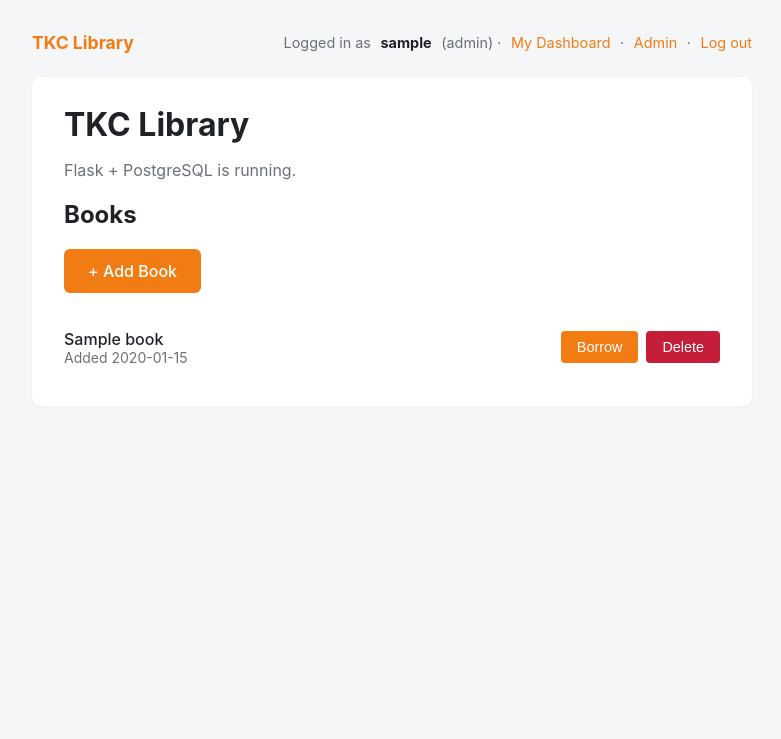
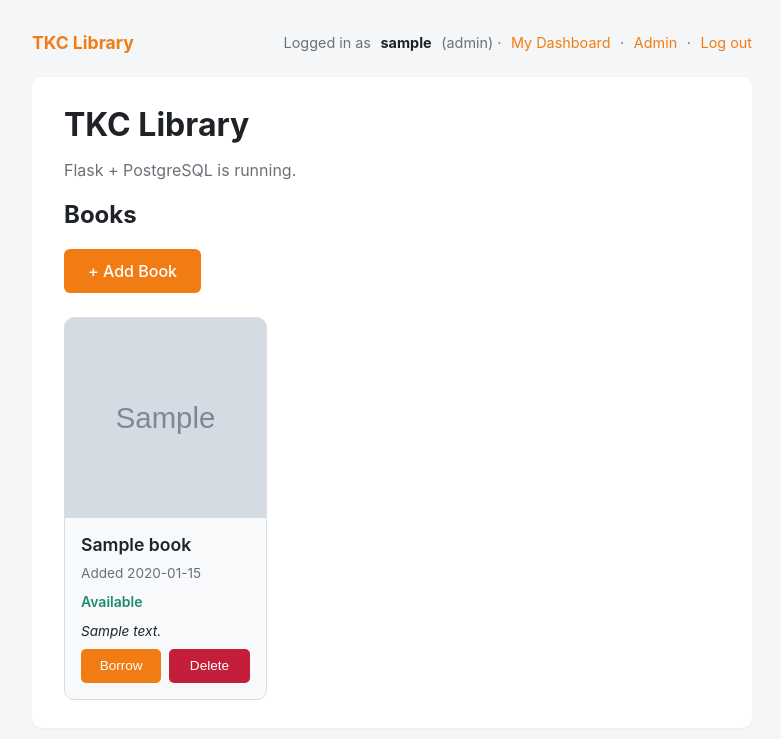
Before and after one commit to TheKeyholdingCompany/librarian, a Flask app: page / in a window 1280 px wide. Shown: the top 739 px of the page, without its empty margins (248-1029 px from the left). Run offline with Flask 3, Linux system fonts and the light colour scheme; the visitor is signed in with stand-in values (Sample User, id 1); tables that the repository leaves empty hold one stand-in row (values such as "Sample post"); grey boxes marked "Sample" are stand-in pictures.

Commit message:
Add 3x3 grid layout and book photo upload functionality

```diff
--- a/app/forms.py
+++ b/app/forms.py
@@ -1,11 +1,13 @@
 from flask_wtf import FlaskForm
 from wtforms import StringField, PasswordField, TextAreaField, SubmitField
 from wtforms.validators import DataRequired, Length, Email, EqualTo
+from flask_wtf.file import FileField, FileAllowed
 
 
 class BookForm(FlaskForm):
     name = StringField("Book Name", validators=[DataRequired(), Length(min=1, max=120)])
     description = TextAreaField("Description", validators=[Length(max=500)])
+    photo = FileField("Book Photo", validators=[FileAllowed(["jpg", "jpeg", "png", "gif"], "Images only!")])
     submit = SubmitField("Add Book")
 
 
--- a/app/library/routes.py
+++ b/app/library/routes.py
@@ -2,12 +2,20 @@ from flask import render_template, redirect, url_for, session, flash
 from datetime import datetime, timezone, timedelta
 from sqlalchemy.orm import selectinload
 from werkzeug.security import generate_password_hash
+from werkzeug.utils import secure_filename
+import os
+from uuid import uuid4
 
 from app.auth.decorators import login_required, admin_required
 from app.extensions import db
 from app.forms import BookForm
 from app.library import bp
 from app.models import Book, Borrow, User
+
+# Photo upload configuration
+UPLOAD_FOLDER = os.path.join(os.path.dirname(os.path.dirname(__file__)), "static", "uploads")
+if not os.path.exists(UPLOAD_FOLDER):
+    os.makedirs(UPLOAD_FOLDER)
 
 
 @bp.route("/")
@@ -87,8 +95,20 @@ def add_book():
     form = BookForm()
     if form.validate_on_submit():
         book = Book(name=form.name.data, description=form.description.data)
+
+        # Handle file upload
+        if form.photo.data:
+            file = form.photo.data
+            filename = secure_filename(file.filename)
+            # Add unique prefix to avoid name collisions
+            filename = f"{uuid4().hex}_{filename}"
+            filepath = os.path.join(UPLOAD_FOLDER, filename)
+            file.save(filepath)
+            book.photo_filename = filename
+
         db.session.add(book)
         db.session.commit()
+        flash(f"Book '{book.name}' added successfully!", "success")
         return redirect(url_for("library.index"))
     return render_template("library/add_book.html", form=form)
 
--- a/app/library/templates/library/index.html
+++ b/app/library/templates/library/index.html
@@ -50,37 +50,85 @@
     background: var(--brand-dark);
     text-decoration: none;
   }
-  .book-item {
+  .book-grid {
+    display: grid;
+    grid-template-columns: repeat(3, 1fr);
+    gap: 1.5rem;
+    margin-top: 1rem;
+  }
+  .book-card {
+    background: #f8f9fa;
+    border: 1px solid var(--border);
+    border-radius: 10px;
+    overflow: hidden;
+    transition: transform 0.2s, box-shadow 0.2s;
+  }
+  .book-card:hover {
+    transform: translateY(-4px);
+    box-shadow: 0 4px 12px rgba(0, 0, 0, 0.1);
+  }
+  .book-photo {
+    width: 100%;
+    height: 200px;
+    background: #e0e0e0;
     display: flex;
-    justify-content: space-between;
     align-items: center;
-    padding: 0.75rem 0;
-    border-bottom: 1px solid var(--border);
+    justify-content: center;
+    font-size: 3rem;
+    color: #999;
+    overflow: hidden;
   }
-  .book-item:last-child {
-    border-bottom: none;
+  .book-photo img {
+    width: 100%;
+    height: 100%;
+    object-fit: cover;
   }
-  .book-info {
+  .book-details {
+    padding: 1rem;
+  }
+  .book-title {
+    font-size: 1.1rem;
+    font-weight: 600;
+    color: var(--text);
+    margin-bottom: 0.5rem;
+    line-height: 1.3;
+  }
+  .book-meta {
+    font-size: 0.85rem;
+    color: var(--muted);
+    margin-bottom: 0.75rem;
+  }
+  .book-status-info {
+    font-size: 0.875rem;
+    margin-bottom: 0.75rem;
+  }
+  .book-status-info.borrowed {
+    color: #d96d0e;
+    font-weight: 600;
+  }
+  .book-status-info.available {
+    color: #1f8a70;
+    font-weight: 600;
+  }
+  .book-actions {
+    display: flex;
+    gap: 0.5rem;
+    flex-wrap: wrap;
+  }
+  .book-btn {
     flex: 1;
-  }
-  .book-name {
+    min-width: 80px;
+    padding: 0.6rem 0.75rem;
+    border: none;
+    border-radius: 5px;
+    cursor: pointer;
+    font-size: 0.85rem;
     font-weight: 500;
-    color: var(--text);
-  }
-  .book-date {
-    font-size: 0.875rem;
-    color: var(--muted);
+    transition: background-color 0.2s;
   }
   .borrow-btn {
-    padding: 0.5rem 1rem;
     background: var(--brand);
     color: white;
-    border: none;
-    border-radius: 4px;
-    cursor: pointer;
-    font-size: 0.9rem;
-    font-weight: 500;
-    transition: background-color 0.2s;
   }
   .borrow-btn:hover {
     background: var(--brand-dark);
@@ -89,37 +137,29 @@
     background: var(--muted);
     cursor: not-allowed;
   }
-  .button-group {
-    display: flex;
-    gap: 0.5rem;
-  }
   .return-btn {
-    padding: 0.5rem 1rem;
     background: #4CAF50;
     color: white;
-    border: none;
-    border-radius: 4px;
-    cursor: pointer;
-    font-size: 0.9rem;
-    font-weight: 500;
-    transition: background-color 0.2s;
   }
   .return-btn:hover {
     background: #45a049;
   }
   .delete-btn {
-    padding: 0.5rem 1rem;
     background: #c41e3a;
     color: white;
-    border: none;
-    border-radius: 4px;
-    cursor: pointer;
-    font-size: 0.9rem;
-    font-weight: 500;
-    transition: background-color 0.2s;
   }
   .delete-btn:hover {
     background: #a01729;
+  }
+  @media (max-width: 1024px) {
+    .book-grid {
+      grid-template-columns: repeat(2, 1fr);
+    }
+  }
+  @media (max-width: 640px) {
+    .book-grid {
+      grid-template-columns: 1fr;
+    }
   }
 </style>
 {% endblock %}
@@ -154,37 +194,54 @@
       <a href="{{ url_for('library.add_book') }}">+ Add Book</a>
     </div>
     {% if books %}
-      <div>
+      <div class="book-grid">
         {% for book in books %}
-          <div class="book-item">
-            <div class="book-info">
-              <div class="book-name">{{ book.name }}</div>
-              <div class="book-date">Added {{ book.created_at.strftime('%Y-%m-%d') }}</div>
+          <div class="book-card">
+            <div class="book-photo">
+              {% if book.photo_filename %}
+                <img src="{{ url_for('static', filename='uploads/' + book.photo_filename) }}" alt="{{ book.name }}">
+              {% else %}
+                📖
+              {% endif %}
+            </div>
+            <div class="book-details">
+              <div class="book-title">{{ book.name }}</div>
+              <div class="book-meta">Added {{ book.created_at.strftime('%Y-%m-%d') }}</div>
+
               {% if book_status[book.id] %}
-                <div class="book-status" style="font-size: 0.875rem; color: #d96d0e; margin-top: 0.25rem;">
+                <div class="book-status-info borrowed">
                   Borrowed by {{ book_status[book.id].user.username }}
                 </div>
-                <div class="book-due-date" style="font-size: 0.875rem; color: #1f2328; margin-top: 0.25rem;">
-                  Due: {{ book_status[book.id].due_date.strftime('%B %d, %Y') }}
+                <div class="book-meta" style="color: #d96d0e;">
+                  Due: {{ book_status[book.id].due_date.strftime('%b %d, %Y') }}
+                </div>
+              {% else %}
+                <div class="book-status-info available">Available</div>
+              {% endif %}
+
+              {% if book.description %}
+                <div class="book-meta" style="margin: 0.5rem 0; line-height: 1.4; font-style: italic; color: var(--text); max-height: 60px; overflow: hidden;">
+                  {{ book.description[:100] }}{% if book.description|length > 100 %}...{% endif %}
                 </div>
               {% endif %}
-            </div>
-            <div class="button-group">
+
+              <div class="book-actions">
                 {% if book_status[book.id] and (book_status[book.id].user.username == session.get('username') or session.get('role') == 'admin') %}
-                <form method="POST" action="{{ url_for('library.return_book', book_id=book.id) }}" style="display:inline">
-                  <button type="submit" class="return-btn">Return</button>
+                  <form method="POST" action="{{ url_for('library.return_book', book_id=book.id) }}" style="flex: 1; display: flex;">
+                    <button type="submit" class="book-btn return-btn">Return</button>
                   </form>
                 {% endif %}
-              <form method="POST" action="{{ url_for('library.borrow_book', book_id=book.id) }}" style="display:inline">
-                <button type="submit" class="borrow-btn" {% if book_status[book.id] %}disabled{% endif %}>
+                <form method="POST" action="{{ url_for('library.borrow_book', book_id=book.id) }}" style="flex: 1; display: flex;">
+                  <button type="submit" class="book-btn borrow-btn" {% if book_status[book.id] %}disabled{% endif %}>
                     {% if book_status[book.id] %}Borrowed{% else %}Borrow{% endif %}
                   </button>
                 </form>
                 {% if session.get('role') == 'admin' %}
-                <form method="POST" action="{{ url_for('library.delete_book', book_id=book.id) }}" style="display:inline" onsubmit="return confirm('Are you sure you want to delete this book?');">
-                  <button type="submit" class="delete-btn">Delete</button>
+                  <form method="POST" action="{{ url_for('library.delete_book', book_id=book.id) }}" style="flex: 1; display: flex;" onsubmit="return confirm('Are you sure you want to delete this book?');">
+                    <button type="submit" class="book-btn delete-btn">Delete</button>
                   </form>
                 {% endif %}
+              </div>
             </div>
           </div>
         {% endfor %}
--- a/app/models.py
+++ b/app/models.py
@@ -45,6 +45,7 @@ class Book(db.Model):
     id = db.Column(db.Integer, primary_key=True)
     name = db.Column(db.String(120), nullable=False)
     description = db.Column(db.Text, nullable=True)
+    photo_filename = db.Column(db.String(200), nullable=True)
     created_at = db.Column(
         db.DateTime(timezone=True),
         default=lambda: datetime.now(timezone.utc),
```
Also changed, not shown: app/library/templates/library/add_book.html (+15 -1 lines), migrations/versions/55a2be9b8f29_add_photo_filename_column_to_books_table.py (added, +32 -0 lines). Lines whose indentation alone changed are shown as unchanged.
